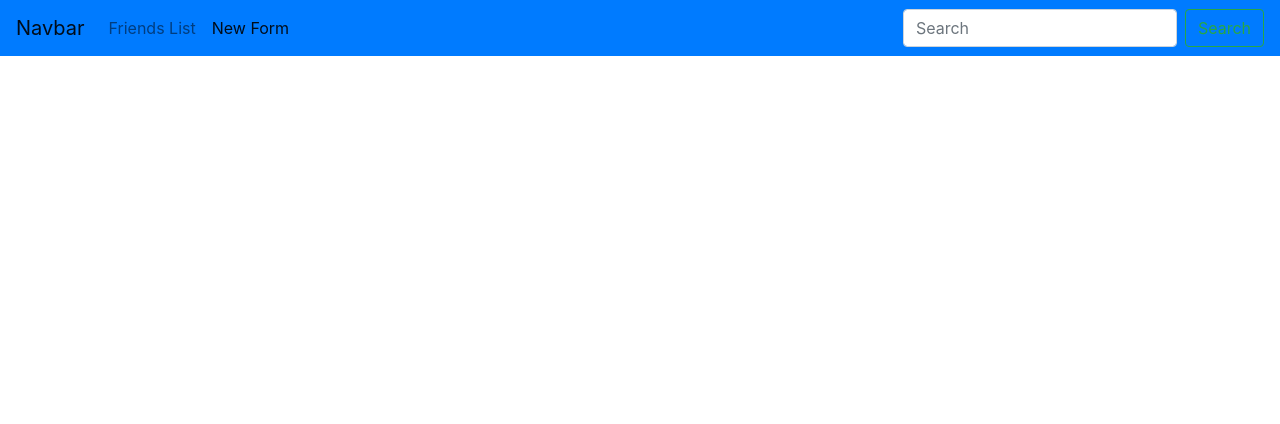
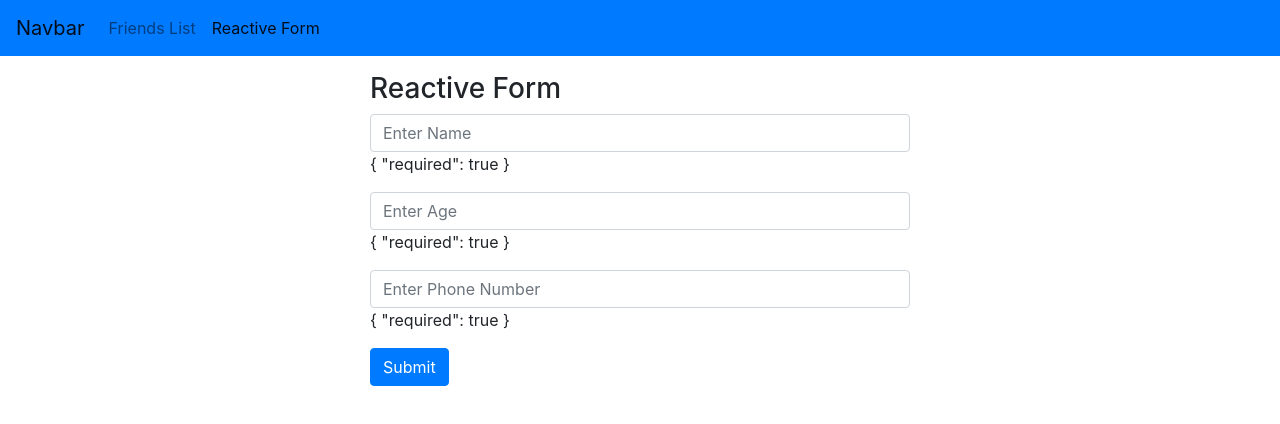
Before and after one commit to Hari9513/angularProject, an Angular app: page /reactiveForm in a window 1280 px wide. Before the commit this address led to /. Shown: the top 424 px of the page. Built offline with nearby package versions, Linux system fonts and the light colour scheme.

Commit message:
Reactive forms

```diff
--- a/src/app/form-comp/form-comp.component.css
+++ b/src/app/form-comp/form-comp.component.css
@@ -0,0 +1,3 @@
+.mt-10 {
+	margin-top: 10px;
+}
--- a/src/app/form-comp/form-comp.component.html
+++ b/src/app/form-comp/form-comp.component.html
@@ -1,11 +1,11 @@
 
 <div class="container">
   <div class="row justify-content-center">
-    <div class="col-6">
-      <!-- <div *ngFor="let friend of friends; let i = index;">
-				<p><a [routerLink]="['/userForm', i]">{{friend.name}}</a></p>
-			</div> -->
-      <table class="table table-bordered">
+    <div class="col-sm-12">
+      <div class="text-right mt-10">
+        <button class="btn btn-primary" routerLink="/newForm">Create User</button>
+			</div>
+      <table class="table table-bordered mt-10">
         <thead>
           <tr>
             <th>S.No</th>
@@ -20,10 +20,10 @@
         <tbody>
           <tr *ngFor="let user of userData index as i">
           	<td class="text-center">{{i+1}}</td>
-            <td class="text-center text-capitalize">{{user.name}}</td>
-            <td class="text-center">{{user.age}}</td>
+            <td class="text-center text-capitalize">{{user.name?user.name:'N/A'}}</td>
+            <td class="text-center">{{user.age?user.age:'N/A'}}</td>
             <td class="text-center">{{user.phone}}</td>
-            <td class="text-center">{{user.email}}</td>
+            <td class="text-center">{{user.email?user.email:'N/A'}}</td>
             <td class="text-center" routerLink="/viewUser" [queryParams]="{id: i}">Edit</td>
             <td class="text-center" (click)="deleteUser(user.email)">Delete</td>
           </tr>
--- a/src/app/nav-bar/nav-bar.component.html
+++ b/src/app/nav-bar/nav-bar.component.html
@@ -9,16 +9,9 @@
       <li class="nav-item">
         <a class="nav-link" routerLink="/friendsForm">Friends List <span class="sr-only">(current)</span></a>
       </li>
-      <!-- <li class="nav-item">
-        <a class="nav-link" routerLink="/userForm">Get Friend</a>
-      </li> -->
       <li class="nav-item active">
-        <a class="nav-link" href="/newForm">New Form </a>
+        <a class="nav-link" href="/reactiveForm">Reactive Form </a>
       </li>
     </ul>
-    <form class="form-inline my-2 my-lg-0">
-      <input class="form-control mr-sm-2" type="search" placeholder="Search" aria-label="Search">
-      <button class="btn btn-outline-success my-2 my-sm-0" type="submit">Search</button>
-    </form>
   </div>
 </nav>
--- a/src/app/new-form/new-form.component.html
+++ b/src/app/new-form/new-form.component.html
@@ -1,23 +1,7 @@
 <div class="container">
-	<h1>Create User</h1>
   <div class="row justify-content-center mt-3">
-		<div class="col-8">
-		<!-- <form [formGroup]="regForm" (ngSubmit)="submitForm()">
-				<div class="form-group">
-					<input type="text" name="name" formControlName="name" class="form-control" placeholder="Enter Name">
-				</div>
-				{{regForm.controls.name.errors | json}}
-				<div class="form-group">
-					<input type="text" name="age" class="form-control" formControlName="age" placeholder="Enter Age" required>
-				</div>
-				{{regForm.controls.age.errors | json}}
-				<div class="form-group">
-					<input type="text" name="phone" class="form-control" formControlName="phone" placeholder="Enter Phone Number" required>
-				</div>
-				{{regForm.controls.phone.errors | json}}
-
-				<button type="submit" class="btn btn-primary">Submit</button>
-			</form> -->
+    <div class="col-6">
+      <h3>Create User</h3>
       <form name="myForm" #myForm="ngForm" (ngSubmit)="submitForm(user)">
         <div class="form-group">
           <input type="text" name="name" [(ngModel)]="user.name" class="form-control" placeholder="Enter Name">
@@ -31,8 +15,7 @@
         <div class="form-group">
           <input type="email" email name="email" class="form-control" [(ngModel)]="user.email" placeholder="Enter E-mail" required>
         </div>
-
-				<button type="submit"  class="btn btn-primary">Submit</button>
+        <button type="submit" class="btn btn-primary">Submit</button>
       </form>
     </div>
   </div>
--- /dev/null
+++ b/src/app/reactive-form/reactive-form.component.html
@@ -0,0 +1,24 @@
+<div class="container">
+  <div class="row justify-content-center mt-3">
+    <div class="col-6">
+      <h3>Reactive Form</h3>
+      <form [formGroup]="regForm" (ngSubmit)="submit()">
+        <div class="form-group">
+          <input type="text" name="name" formControlName="name" class="form-control" placeholder="Enter Name">
+        {{regForm.controls.name.errors | json}}
+        </div>
+        <div class="form-group">
+          <input type="text" name="age" class="form-control" formControlName="age" placeholder="Enter Age" required>
+        {{regForm.controls.age.errors | json}}
+        </div>
+        <div class="form-group">
+          <input type="text" name="phone" class="form-control" formControlName="phone" placeholder="Enter Phone Number" required>
+        {{regForm.controls.phone.errors | json}}
+        </div>
+        <div class="form-group">
+          <button type="submit" class="btn btn-primary">Submit</button>
+        </div>
+      </form>
+    </div>
+  </div>
+</div>
--- /dev/null
+++ b/src/app/reactive-form/reactive-form.component.ts
@@ -0,0 +1,46 @@
+import { Component, OnInit } from '@angular/core';
+import { FormGroup, FormBuilder, Validators } from '@angular/forms';
+import { MyServiceService } from '../my-service.service';
+import { Router } from '@angular/router'
+
+
+@Component({
+  selector: 'app-reactive-form',
+  templateUrl: './reactive-form.component.html',
+  styleUrls: ['./reactive-form.component.css']
+})
+export class ReactiveFormComponent implements OnInit {
+	regForm:FormGroup;
+
+  constructor(
+		private fb: FormBuilder,
+		private myServ: MyServiceService,
+		private route: Router
+		) { }
+
+  ngOnInit() {
+		this.createForm();
+  }
+
+	createForm(){
+		this.regForm = this.fb.group({
+			name: ['', Validators.compose([Validators.required, Validators.minLength(5), Validators.pattern('[a-zA-Z]+')])],
+			age: ['', Validators.compose([Validators.required, Validators.maxLength(3), Validators.pattern('[0-9]+')])],
+			phone: ['', Validators.compose([Validators.required, Validators.minLength(10), Validators.maxLength(10), Validators.pattern('[0-9]+')])]
+		})
+	}
+
+	submit(){
+		console.log(this.regForm.value);
+		let user = this.regForm.value;
+		this.myServ.createUser(user)
+		.then(data => {
+			this.route.navigate(['/friendsForm'])
+		})
+		.catch(error => {
+			console.log(error)
+		})
+
+	}
+
+}
--- a/src/app/view-user/view-user.component.html
+++ b/src/app/view-user/view-user.component.html
@@ -1,23 +1,7 @@
 <div class="container">
-	<h1>View User</h1>
   <div class="row justify-content-center mt-3">
-		<div class="col-8">
-		<!-- <form [formGroup]="regForm" (ngSubmit)="submitForm()">
-				<div class="form-group">
-					<input type="text" name="name" formControlName="name" class="form-control" placeholder="Enter Name">
-				</div>
-				{{regForm.controls.name.errors | json}}
-				<div class="form-group">
-					<input type="text" name="age" class="form-control" formControlName="age" placeholder="Enter Age" required>
-				</div>
-				{{regForm.controls.age.errors | json}}
-				<div class="form-group">
-					<input type="text" name="phone" class="form-control" formControlName="phone" placeholder="Enter Phone Number" required>
-				</div>
-				{{regForm.controls.phone.errors | json}}
-
-				<button type="submit" class="btn btn-primary">Submit</button>
-			</form> -->
+    <div class="col-6">
+      <h3>Edit User</h3>
       <form name="myForm" #myForm="ngForm" (ngSubmit)="updateForm(user)">
         <div class="form-group">
           <input type="text" name="name" [(ngModel)]="user.name" class="form-control" placeholder="Enter Name">
@@ -31,7 +15,6 @@
         <div class="form-group">
           <input type="email" email name="email" class="form-control" [(ngModel)]="user.email" placeholder="Enter E-mail" required>
         </div>
-
         <button type="submit" class="btn btn-primary">Update</button>
       </form>
     </div>
--- a/src/app/view-user/view-user.component.ts
+++ b/src/app/view-user/view-user.component.ts
@@ -1,7 +1,6 @@
 import { Component, OnInit } from '@angular/core';
 import { MyServiceService } from '../my-service.service';
 import { ActivatedRoute, Router } from '@angular/router';
-import { Router } from '@angular/router';
 
 @Component({
   selector: 'app-view-user',
@@ -14,7 +13,8 @@ export class ViewUserComponent implements OnInit {
   userData = {};
   constructor(
   	private userServ: MyServiceService,
-  	private route: ActivatedRoute
+    private route: ActivatedRoute,
+  	private router: Router
   	) {
 }
   ngOnInit() {
@@ -40,7 +40,7 @@ export class ViewUserComponent implements OnInit {
     this.userServ.getUserByID(data)
     .then(data => {
       console.log(data);
-      this.route.navigate(['/friendsForm'])
+      this.router.navigate(['/friendsForm'])
     })
     .catch(error => {
       console.log(error)
```
Also changed, not shown: src/app/app.module.ts (+8 -2 lines), src/app/new-form/new-form.component.ts (+0 -11 lines), src/app/reactive-form/reactive-form.component.css (added), 2 other files (tests, documents, lock files or other folders). Lines whose indentation alone changed are shown as unchanged.
